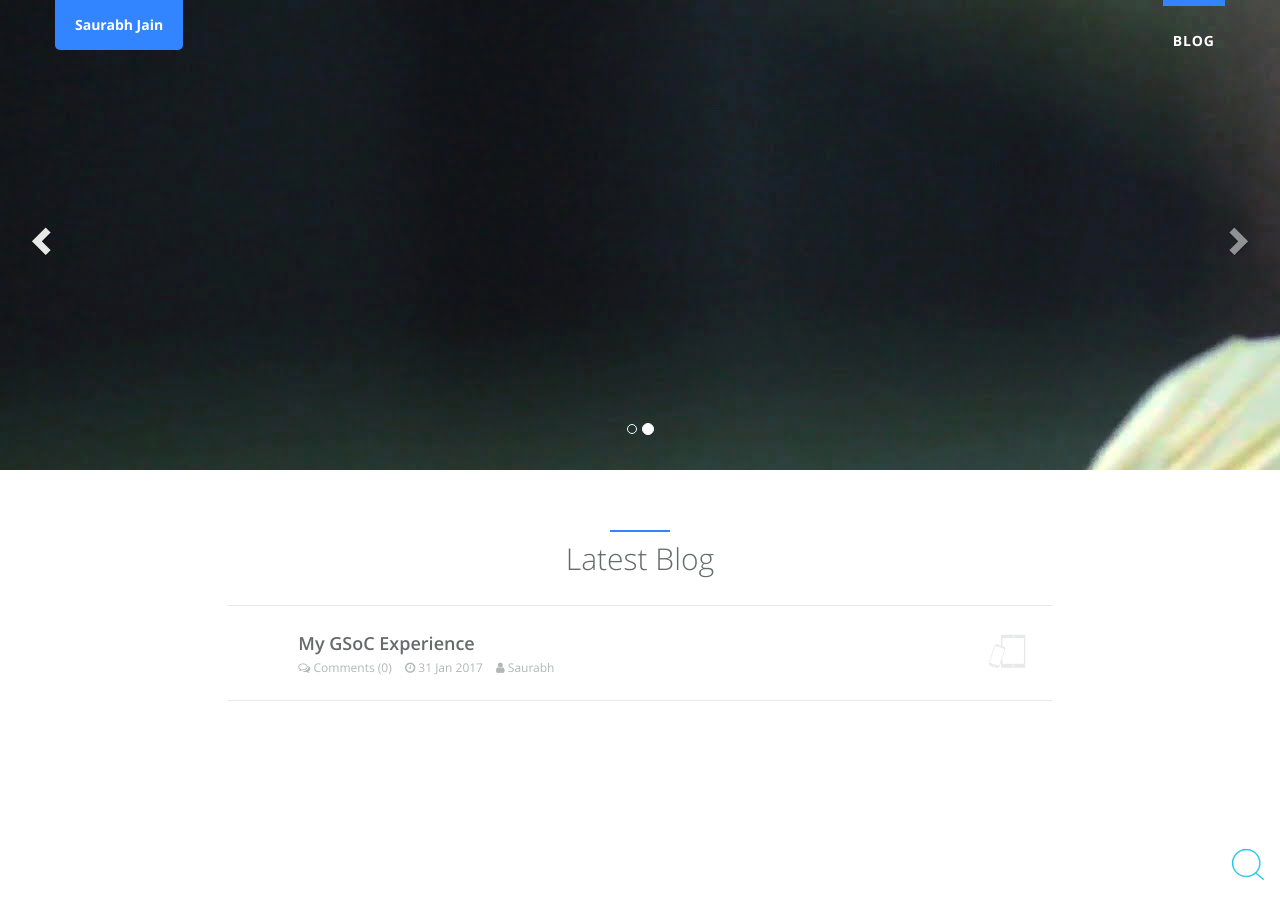
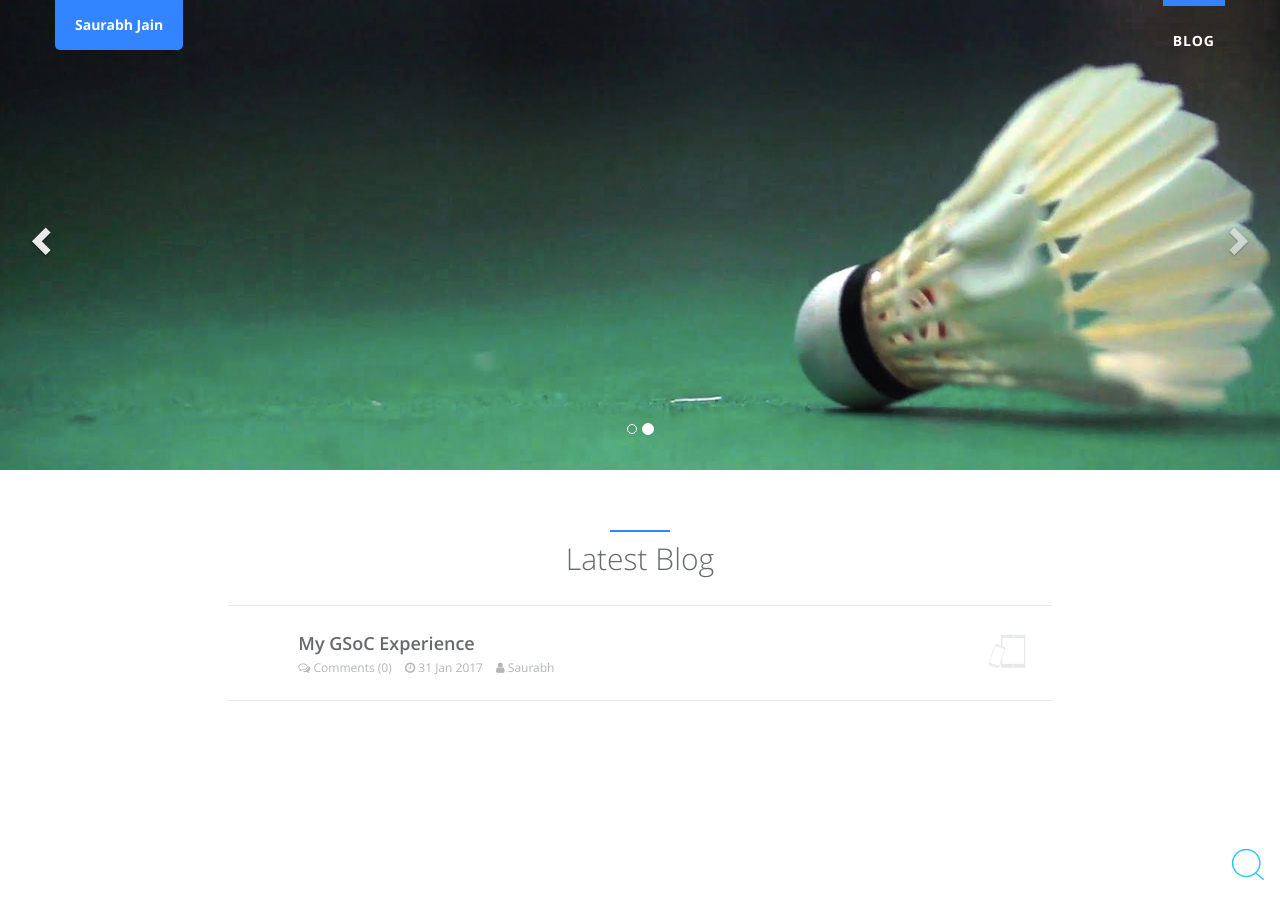
Before and after one commit to saurabhjn76/homepage, a Jekyll site: the page built from blog/blog.html, in a window 1280 px wide. Built offline with Jekyll 4.4.1, drawn with Linux system fonts in a browser that asks for light colours; comment, search, counter and statistics services are not loaded.

Commit message:
added new image

```diff
--- a/_config.yml
+++ b/_config.yml
@@ -4,7 +4,7 @@
 title: Saurabh Jain
 description: Saurabh's Blog,use Jekyll and github pages.
 keywords: Jack,Jalpc,blog,Jekyll,github,gh-pages
-baseurl:  / # if you have suburl as homepage like '/homepage', please change it to '/homepage' and your repo's name should be 'homepage'
+baseurl:   # if you have suburl as homepage like '/homepage', please change it to '/homepage' and your repo's name should be 'homepage'
 url: https://saurabhjn76.github.io/  # url should be 'http://<github_username>.github.io/homepage' as before
 # url: http://127.0.0.1:4000
 img_path: /Jalpc/static/assets/img/blog  # url should be '/homepage/static/assets/img/blog' as before
--- a/_sass/_style.scss
+++ b/_sass/_style.scss
@@ -2506,7 +2506,7 @@ body {
       background: url(../assets/img/landing/header_one.jpg) 50% 0 no-repeat;
     }
     &.two {
-      background: url(../assets/img/landing/header_two.jpg) 50% 0 no-repeat;
+      background: url(../assets/img/landing/header_two.png) 50% 0 no-repeat;
     }
   }
   .carousel {
```
Also changed, not shown: static/assets/img/landing/header_two.jpg (deleted), static/assets/img/landing/header_two.png (added).
